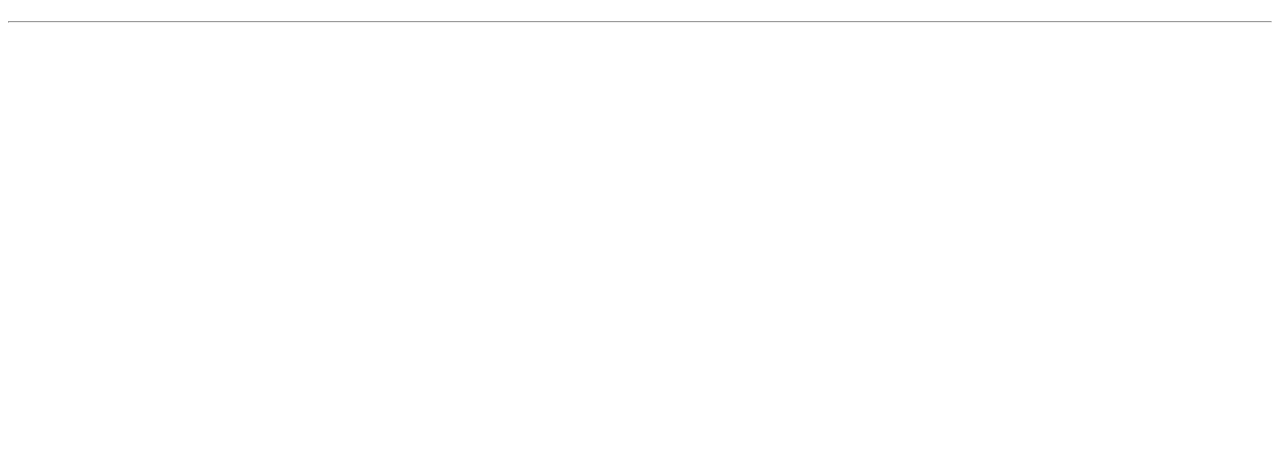
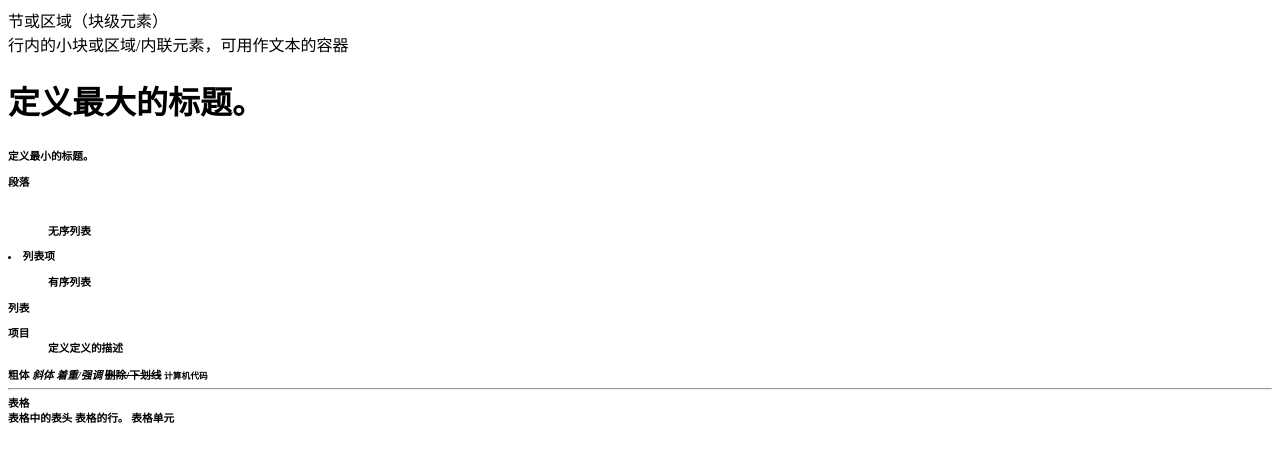
Before and after one commit to wyaoyaoyao/HTMLLearning, a plain HTML site: page demo01/demo.html in a window 1280 px wide. Drawn offline with Linux system fonts and the light colour scheme.

Commit message:
html标签及元素的解释用法

```diff
--- a/demo01/demo.html
+++ b/demo01/demo.html
@@ -7,13 +7,56 @@
 </head>
 <body>
 <!-- 主体 -->
-	<h1 align="center">
+	<div>节或区域（块级元素）</div>
+	<span>行内的小块或区域/内联元素，可用作文本的容器</span>
+	<h1 align="center"><h1> 定义最大的标题。<h6> 定义最小的标题。
 	 <!-- 拥有关于对齐方式的附加信息。居中排列标题
 	 		<h1>-<h6>	定义文档标题-->
+	<p>段落</p>
 	<a href="http://www.baidu.com"></a>
 	<!-- 注释：链接是通过<a>标签来定义的， 在 href 属性中指定链接的地址。 -->
+	<img src="" alt="">
+	<!-- img定义图像/图片标签
+	 src源属性 指 "source"。源属性的值是图像的 URL 地址。
+	 alt替换文本属性 用来为图像定义一串预备的可替换的文本。替换文本属性的值是用户定义的。 -->
+	 <ul>无序列表</ul>
+	 <li>列表项</li>
+	 <!-- 无序列表始于 <ul> 标签。每个列表项始于 <li>。
+	 例如：<ul>
+				<li>Coffee</li>
+				<li>Milk</li>
+			</ul> -->
+	 <ol>有序列表</ol>
+	 <!-- 有序列表始于 <ol> 标签。每个列表项始于 <li> 标签。
+	 例如：<ol>
+				<li>Coffee</li>
+				<li>Milk</li>
+			</ol> -->
+	 <dl>列表</dl>
+	 <dt>项目</dt>
+	 <dd>定义定义的描述</dd>
+	 <!-- 自定义列表以 <dl> 标签开始。每个自定义列表项以 <dt> 开始。每个自定义列表项的定义以 <dd> 开始。
+	 例如：<dl>
+				<dt>Coffee</dt>
+				<dd>Black hot drink</dd>
+				<dt>Milk</dt>
+				<dd>White cold drink</dd>
+			</dl> -->
+	<br>
+	<!-- 折行/换行 没有结束标签。-->
+	<b>粗体</b>
+	<i>斜体</i>
+	<em>着重/强调</em>
+	<del>删除/下划线</del>
+		<!-- <del>二十</del>   二十 十二 -->
+	<code>计算机代码</code>
 	<hr>
 	<!-- <hr /> 标签在 HTML 页面中创建水平线。
 		可用于分隔内容。 -->
+	<table>表格</table>
+	<th>表格中的表头</th>
+	<tr>表格的行。</tr>
+	<td>表格单元</td>
+
 </body>
 </html>
```
